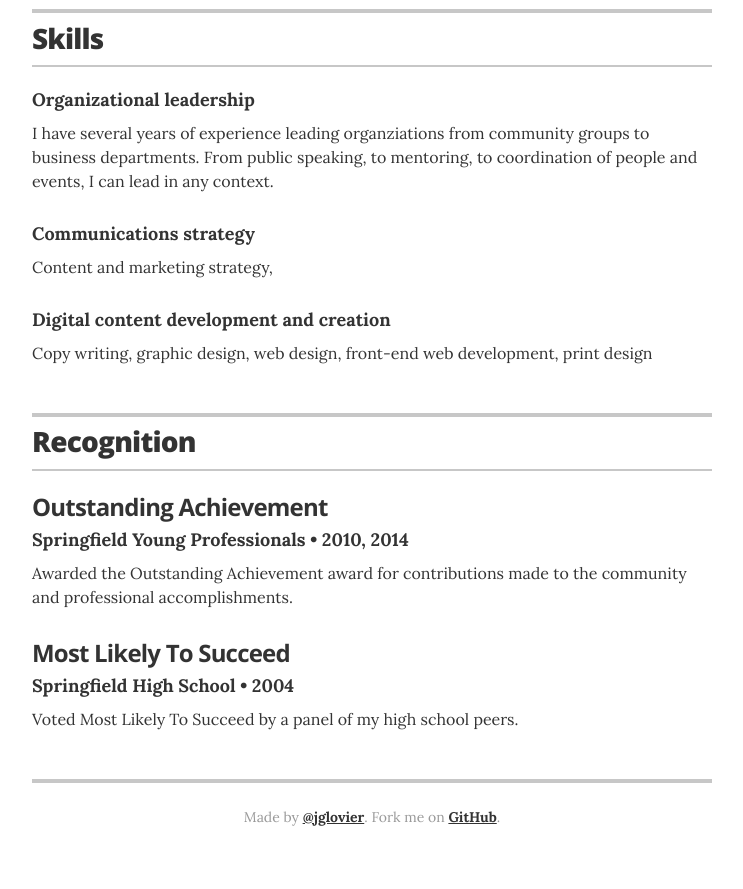
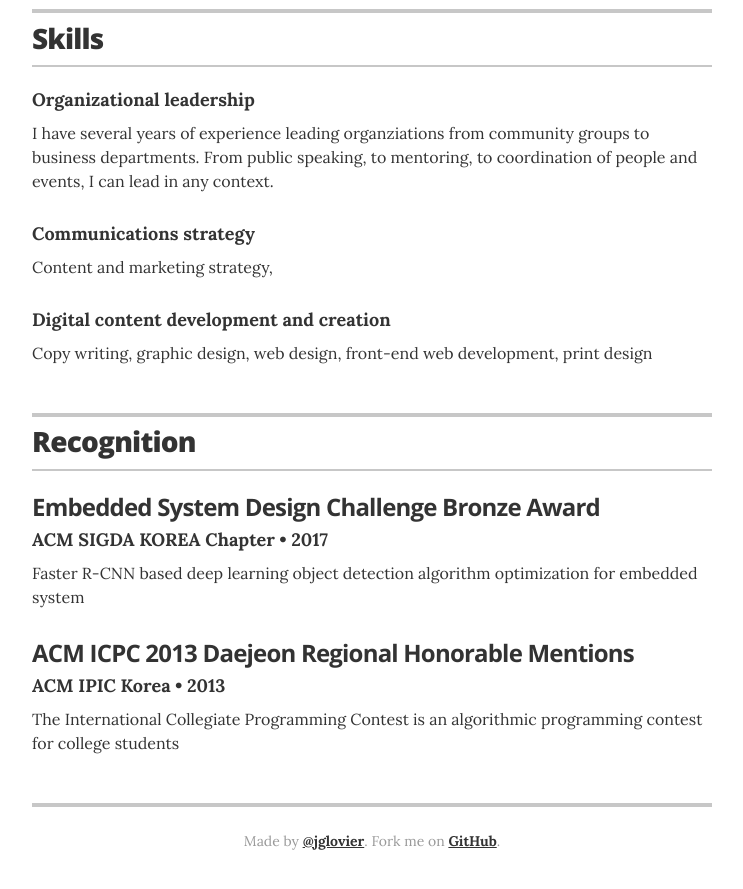
Before and after one commit to sihyeong/sihyeong.github.io, a Jekyll site: the page built from index.html, in a window 1280 px wide and 900 px high, scrolled down 3001 px. Shown: the top 889 px of the window, without its empty margins (268-1011 px from the left). Built offline with Jekyll 4.4.1, drawn with Linux system fonts in a browser that asks for light colours.

Commit message:
Update recognitions.yml

```diff
--- a/_data/recognitions.yml
+++ b/_data/recognitions.yml
@@ -1,10 +1,10 @@
 # Recognitions
-- award: Outstanding Achievement
-  organization: Springfield Young Professionals
-  year: 2010, 2014
-  summary: Awarded the Outstanding Achievement award for contributions made to the community and professional accomplishments.
+- award: Embedded System Design Challenge Bronze Award
+  organization: ACM SIGDA KOREA Chapter
+  year: 2017
+  summary: Faster R-CNN based deep learning object detection algorithm optimization for embedded system
 
-- award: Most Likely To Succeed
-  organization: Springfield High School
-  year: 2004
-  summary: Voted Most Likely To Succeed by a panel of my high school peers.
+- award: ACM ICPC 2013 Daejeon Regional Honorable Mentions
+  organization: ACM IPIC Korea
+  year: 2013
+  summary: The International Collegiate Programming Contest is an algorithmic programming contest for college students
```
